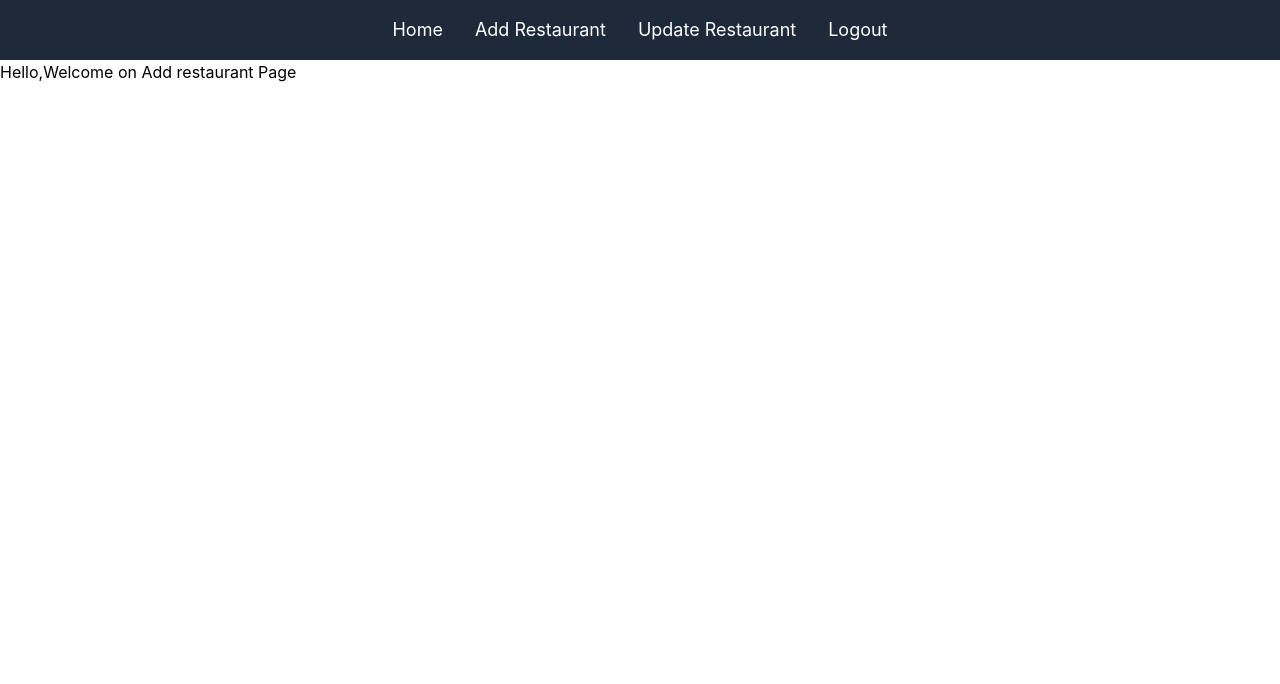
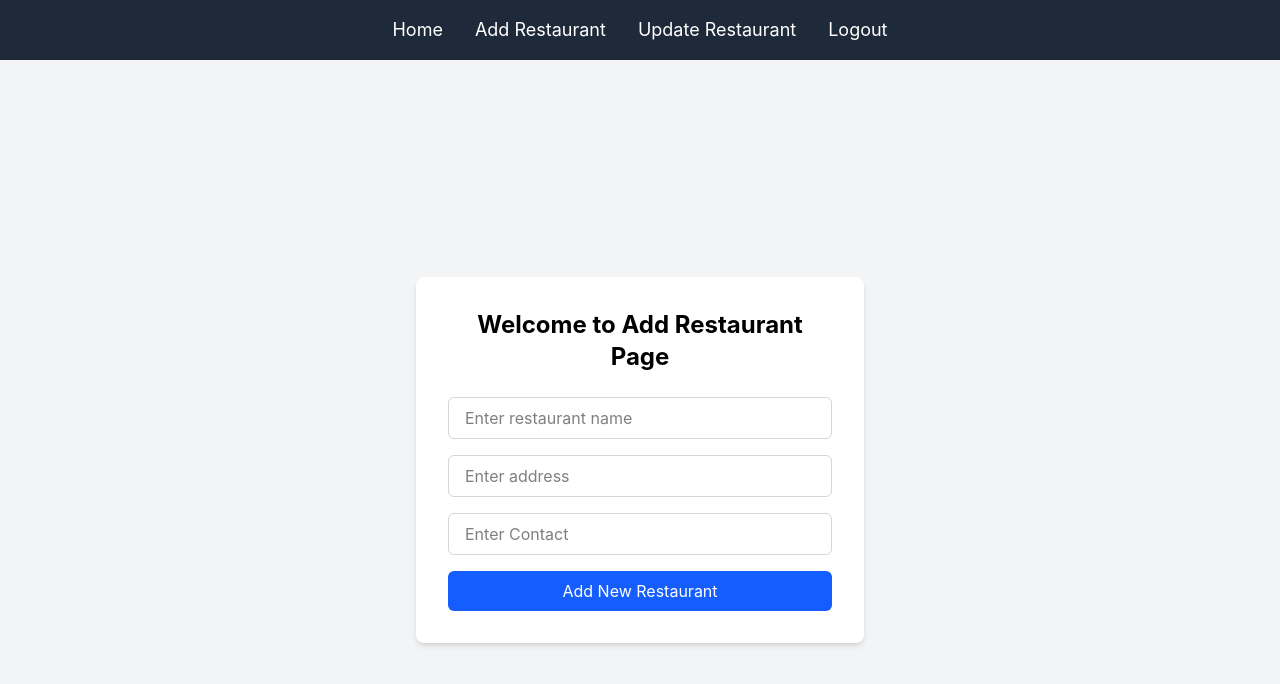
Before and after one commit to VanshikaChaudhary119/Restaurant_management, a Vue app: page /add in a window 1280 px wide. Shown: the top 684 px of the page. Built offline with nearby package versions, Linux system fonts and the light colour scheme; sample sign-in values are in the browser's storage.

Commit message:
Build add restaurant page

```diff
--- a/src/components/Add.vue
+++ b/src/components/Add.vue
@@ -1,22 +1,57 @@
 <template>
-    <Header/>
-<h1>Hello,Welcome on Add restaurant Page</h1>
+    <Header />
+
+    <div class="min-h-screen flex justify-center items-center bg-gray-100">
+        <div class="bg-white p-8 rounded-lg shadow-md w-full max-w-md">
+            <h1 class="text-2xl font-bold text-center mb-6">
+                Welcome to Add Restaurant Page
+            </h1>
+
+            <form class="flex flex-col gap-4">
+                <input type="text" placeholder="Enter restaurant name" v-model="restaurant.name" name="name"
+                    class="border border-gray-300 rounded-md px-4 py-2 focus:outline-none focus:ring-2 focus:ring-blue-500" />
+
+                <input type="text" placeholder="Enter address" v-model="restaurant.address" name="address"
+                    class="border border-gray-300 rounded-md px-4 py-2 focus:outline-none focus:ring-2 focus:ring-blue-500" />
+
+                <input type="text" placeholder="Enter Contact" v-model="restaurant.contact" name="contact"
+                    class="border border-gray-300 rounded-md px-4 py-2 focus:outline-none focus:ring-2 focus:ring-blue-500" />
+
+                <button type="button" @click="addRestaurant"
+                    class="bg-blue-600 text-white py-2 rounded-md hover:bg-blue-700 transition duration-200">
+                    Add New Restaurant
+                </button>
+            </form>
+        </div>
+    </div>
 </template>
 
 <script>
 import Header from './Header.vue';
 
-export default{
-    components:{
-Header
+export default {
+    data() {
+        return {
+            restaurant: {
+                name: '',
+                address: '',
+                contact: ''
+            }
+        }
     },
-mounted()
-    {
+    methods: {
+        addRestaurant() {
+            console.warn(this.restaurant)
+        }
+    },
+    components: {
+        Header
+    },
+    mounted() {
         let user = localStorage.getItem('user-info');
-        if(!user)
-    {
-         this.$router.push({name:'Signup'});
-    }
+        if (!user) {
+            this.$router.push({ name: 'Signup' });
+        }
     }
 }
 </script>
```
